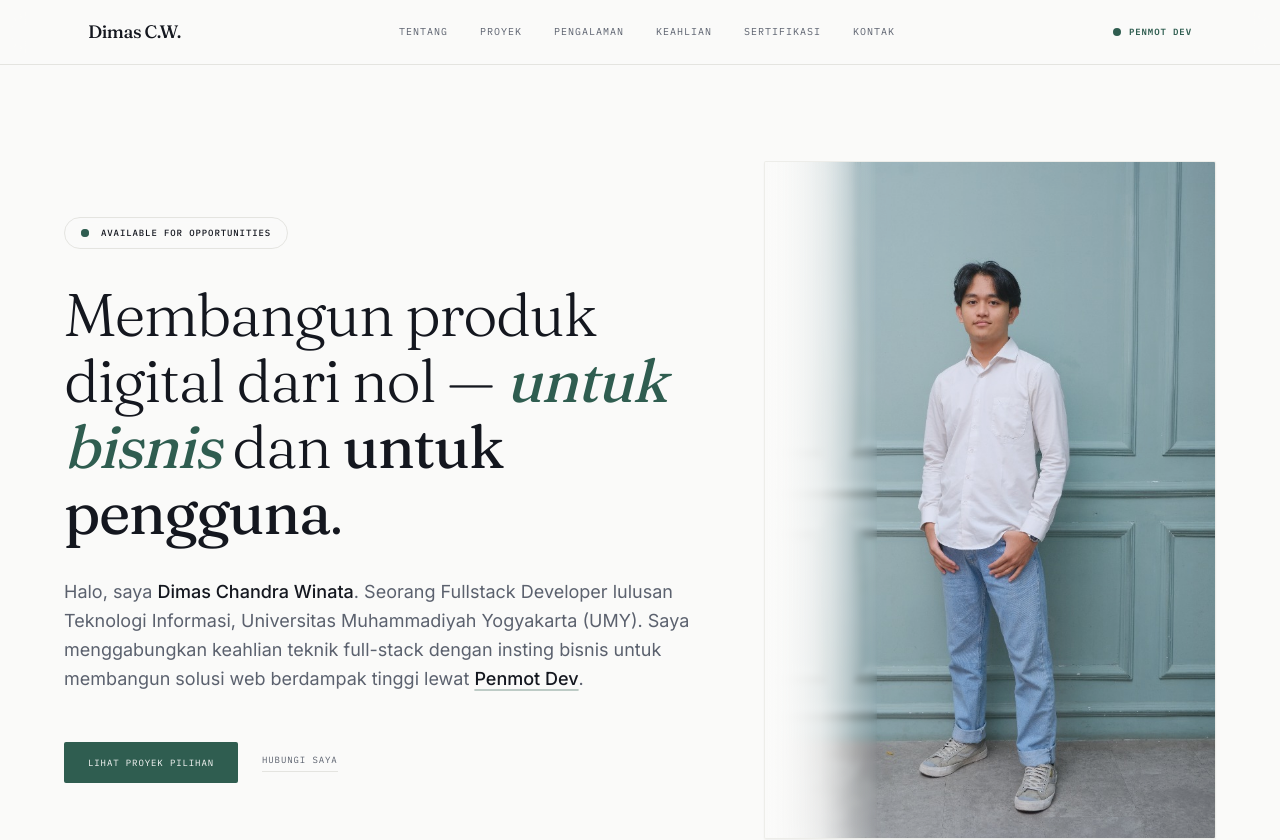
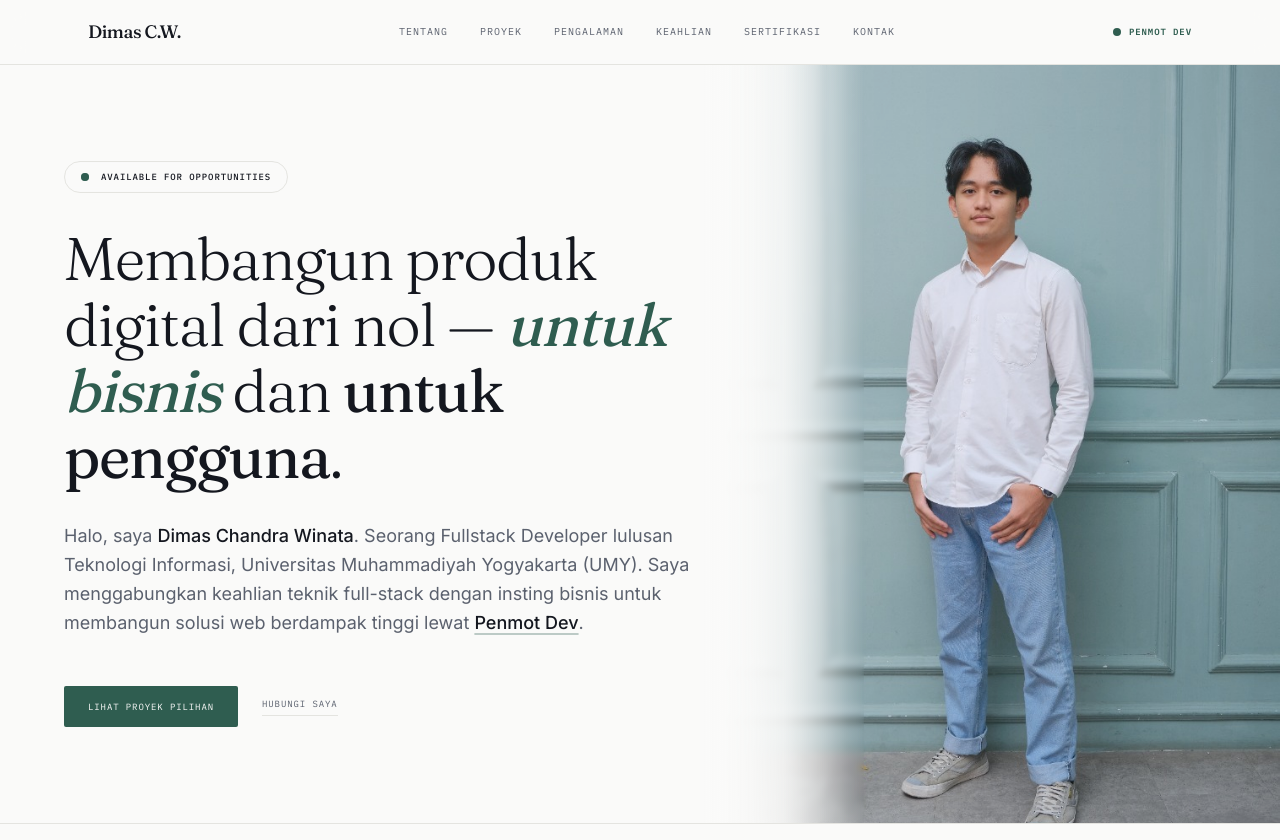
Before and after one commit to DimasCW/MyPortofolio, a Next.js app: page / in a window 1280 px wide. Shown: the top 840 px of the page. Built offline with nearby package versions, Linux system fonts and the light colour scheme.

Commit message:
feat: make profile photo span full height of Hero banner with unoptimized option for maximum sharpness

```diff
--- a/src/components/Hero.tsx
+++ b/src/components/Hero.tsx
@@ -9,13 +9,13 @@ export default function Hero() {
   return (
     <section
       id="home"
-      className="relative min-h-[85vh] flex flex-col justify-center py-16 lg:py-24 px-6 bg-primary-warm border-b border-divider"
+      className="relative min-h-[85vh] flex flex-col justify-center py-16 lg:py-0 px-6 bg-primary-warm border-b border-divider overflow-hidden"
     >
-      {/* 12-column grid to position profile photo side-by-side on desktop */}
-      <div className="mx-auto max-w-6xl w-full grid grid-cols-1 lg:grid-cols-12 gap-12 items-center">
+      {/* 12-column grid to position content on desktop */}
+      <div className="mx-auto max-w-6xl w-full grid grid-cols-1 lg:grid-cols-12 gap-12 items-center z-10 relative">
 
         {/* Left Area - Text content (Col 7) */}
-        <div className="lg:col-span-7 flex flex-col items-start gap-8">
+        <div className="lg:col-span-7 flex flex-col items-start gap-8 py-12 lg:py-24">
 
           {/* Availability Status Bar */}
           <ScrollReveal delay={100}>
@@ -35,6 +35,20 @@ export default function Hero() {
             <h1 className="font-serif text-4xl sm:text-5xl md:text-6xl font-light tracking-tight text-primary-dark max-w-4xl leading-[1.1]">
               Membangun produk digital dari nol — <span className="italic font-normal text-forest-green">untuk bisnis</span> dan <span className="font-normal">untuk pengguna</span>.
             </h1>
+          </ScrollReveal>
+
+          {/* Mobile Profile Photo (Inline, only visible on mobile/tablet) */}
+          <ScrollReveal delay={250} className="w-full lg:hidden flex justify-center my-2">
+            <div className="relative w-full max-w-[280px] aspect-[2/3] overflow-hidden rounded-xs border border-divider/60 bg-[#E4E4E0]/10 shadow-xs">
+              <Image
+                src="/dimas-profile.jpg"
+                alt="Foto Profil Dimas Chandra Winata"
+                fill
+                priority
+                unoptimized
+                className="object-cover object-center"
+              />
+            </div>
           </ScrollReveal>
 
           {/* Intro Description */}
@@ -66,29 +80,28 @@ export default function Hero() {
 
         </div>
 
-        {/* Right Area - Profile Photo with Blur & Fade (Col 5) */}
-        <div className="lg:col-span-5 flex items-center justify-center w-full min-h-[300px] lg:min-h-[450px]">
-          <ScrollReveal delay={350} className="w-full max-w-[280px] sm:max-w-[320px] lg:max-w-full">
-            <div className="relative w-full aspect-[2/3] overflow-hidden rounded-xs border border-divider/60 bg-[#E4E4E0]/10 shadow-xs">
+        {/* Right Area - Spacer to keep grid columns aligned on desktop (Col 5) */}
+        <div className="lg:col-span-5 lg:block hidden h-full min-h-[300px]" />
+
+      </div>
+
+      {/* Absolute Full Height Profile Photo (Desktop only, spans full height of section from border to border) */}
+      <div className="absolute right-0 top-0 bottom-0 w-full lg:w-[45%] h-full overflow-hidden pointer-events-none select-none z-0 lg:block hidden">
         {/* Blur & Color-Fade Overlay on the left side */}
-              <div className="absolute left-0 top-0 bottom-0 w-16 sm:w-20 lg:w-28 bg-gradient-to-r from-primary-warm via-primary-warm/70 to-transparent backdrop-blur-[3px] pointer-events-none z-10" />
+        <div className="absolute left-0 top-0 bottom-0 w-24 sm:w-32 lg:w-40 bg-gradient-to-r from-primary-warm via-primary-warm/80 to-transparent backdrop-blur-[3px] z-10" />
 
         <Image
           src="/dimas-profile.jpg"
           alt="Foto Profil Dimas Chandra Winata"
           fill
           priority
-                sizes="(max-w-768px) 100vw, 450px"
+          unoptimized
           className="object-cover object-center"
           style={{
-                  maskImage: "linear-gradient(to right, transparent 0%, rgba(0,0,0,0.1) 4%, rgba(0,0,0,0.9) 20%, black 100%)",
-                  WebkitMaskImage: "linear-gradient(to right, transparent 0%, rgba(0,0,0,0.1) 4%, rgba(0,0,0,0.9) 20%, black 100%)",
+            maskImage: "linear-gradient(to right, transparent 0%, rgba(0,0,0,0.02) 2%, rgba(0,0,0,0.2) 8%, rgba(0,0,0,0.9) 25%, black 100%)",
+            WebkitMaskImage: "linear-gradient(to right, transparent 0%, rgba(0,0,0,0.02) 2%, rgba(0,0,0,0.2) 8%, rgba(0,0,0,0.9) 25%, black 100%)",
           }}
         />
-            </div>
-          </ScrollReveal>
-        </div>
-
       </div>
     </section>
   );
```
Lines whose indentation alone changed are shown as unchanged.
